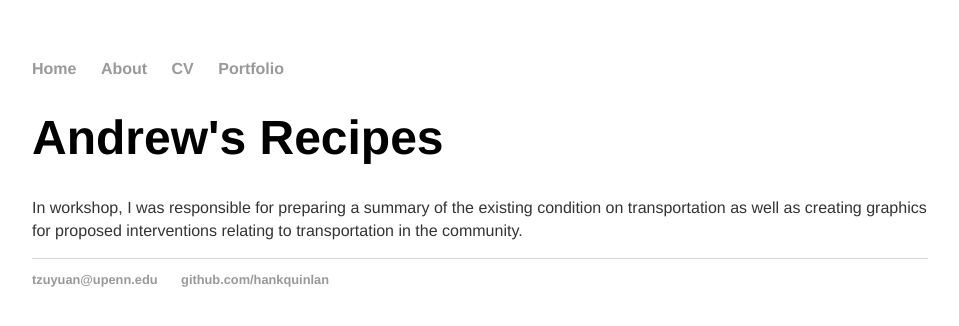
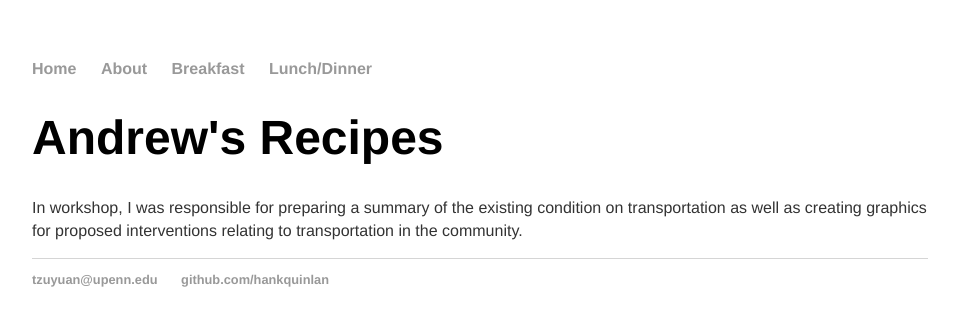
Before and after one commit to tzuyuanw/tzuyuanw.github.io, a Jekyll site: the page recipes/index.html, which Jekyll copies as it is, in a window 1280 px wide. Shown: the top 326 px of the page, without its empty margins (160-1119 px from the left). Built offline with Jekyll 4.4.1, drawn with Linux system fonts in a browser that asks for light colours.

Commit message:
Update index.html

```diff
--- a/recipes/index.html
+++ b/recipes/index.html
@@ -10,8 +10,8 @@
 	    		<ul>
 	        		<li><a href="/recipes">Home</a></li>
 		        	<li><a href="/about">About</a></li>
-	        		<li><a href="/cv">CV</a></li>
-	        		<li><a href="/blog">Portfolio</a></li>
+	        		<li><a href="/cv">Breakfast</a></li>
+	        		<li><a href="/blog">Lunch/Dinner</a></li>
 	    		</ul>
 			</nav>
 			<div class="container">
```
